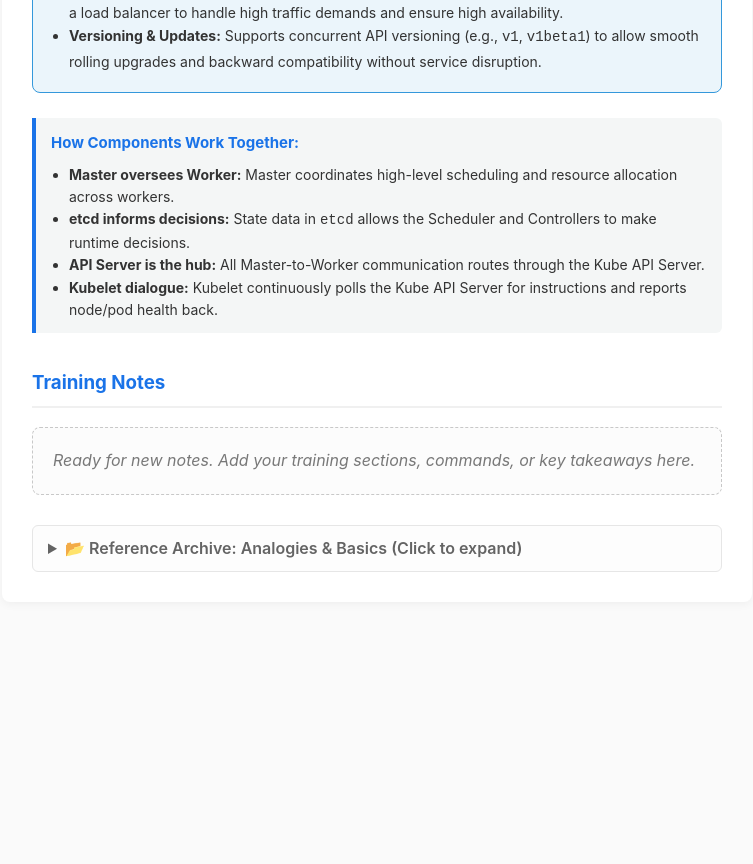
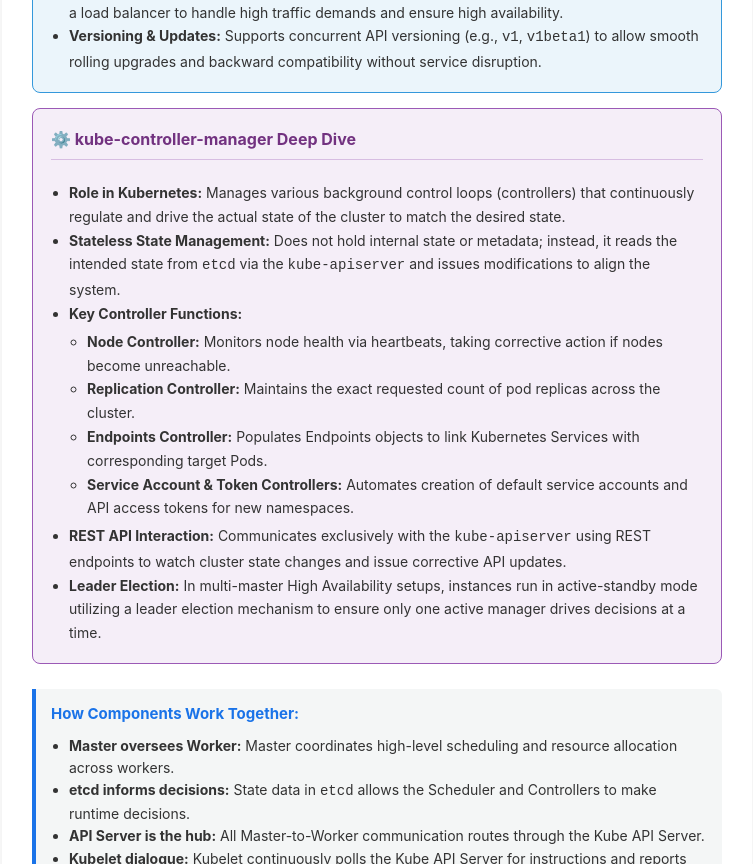
Before and after one commit to ivantarpanov94-prog/k8s-reference, a plain HTML site: page index.html in a window 1280 px wide. Shown: the part 1357-2221 px from the top of the page, without its empty margins (263-1016 px from the left). Before the commit the page ends 1999 px from the top, so only its background shows below. Drawn offline with Linux system fonts and the light colour scheme.

Commit message:
Kube Controller Manager

```diff
--- a/index.html
+++ b/index.html
@@ -58,7 +58,7 @@
         </div>
 
         <!-- DEEP DIVE: KUBE-APISERVER -->
-        <div style="background-color:rgb(235,245,251);border:1.5px solid rgb(52,152,219);border-radius:8px;padding:18px;margin-bottom:25px;">
+        <div style="background-color:rgb(235,245,251);border:1.5px solid rgb(52,152,219);border-radius:8px;padding:18px;margin-bottom:15px;">
             <h4 style="margin-top:0;color:rgb(31,97,141);border-bottom:1px solid rgb(174,214,241);padding-bottom:6px;">
                 🌐 kube-apiserver Deep Dive</h4>
             <ul style="padding-left:18px;font-size:14px;margin-top:8px;margin-bottom:0;line-height:1.7;">
@@ -69,6 +69,26 @@
                 <li><strong>Security Pipeline:</strong> Enforces security mechanisms on every request through three sequential gates: <strong>Authentication</strong>, <strong>Authorization</strong> (RBAC), and <strong>Admission Control</strong>.</li>
                 <li><strong>Scaling & Performance:</strong> Designed to scale horizontally. Multiple instances run stateless behind a load balancer to handle high traffic demands and ensure high availability.</li>
                 <li><strong>Versioning & Updates:</strong> Supports concurrent API versioning (e.g., <code>v1</code>, <code>v1beta1</code>) to allow smooth rolling upgrades and backward compatibility without service disruption.</li>
+            </ul>
+        </div>
+
+        <!-- DEEP DIVE: KUBE-CONTROLLER-MANAGER -->
+        <div style="background-color:rgb(245,238,248);border:1.5px solid rgb(155,89,182);border-radius:8px;padding:18px;margin-bottom:25px;">
+            <h4 style="margin-top:0;color:rgb(114,50,128);border-bottom:1px solid rgb(215,189,226);padding-bottom:6px;">
+                ⚙️ kube-controller-manager Deep Dive</h4>
+            <ul style="padding-left:18px;font-size:14px;margin-top:8px;margin-bottom:0;line-height:1.7;">
+                <li><strong>Role in Kubernetes:</strong> Manages various background control loops (controllers) that continuously regulate and drive the actual state of the cluster to match the desired state.</li>
+                <li><strong>Stateless State Management:</strong> Does not hold internal state or metadata; instead, it reads the intended state from <code>etcd</code> via the <code>kube-apiserver</code> and issues modifications to align the system.</li>
+                <li><strong>Key Controller Functions:</strong>
+                    <ul style="padding-left:18px;margin-top:4px;margin-bottom:4px;">
+                        <li><strong>Node Controller:</strong> Monitors node health via heartbeats, taking corrective action if nodes become unreachable.</li>
+                        <li><strong>Replication Controller:</strong> Maintains the exact requested count of pod replicas across the cluster.</li>
+                        <li><strong>Endpoints Controller:</strong> Populates Endpoints objects to link Kubernetes Services with corresponding target Pods.</li>
+                        <li><strong>Service Account & Token Controllers:</strong> Automates creation of default service accounts and API access tokens for new namespaces.</li>
+                    </ul>
+                </li>
+                <li><strong>REST API Interaction:</strong> Communicates exclusively with the <code>kube-apiserver</code> using REST endpoints to watch cluster state changes and issue corrective API updates.</li>
+                <li><strong>Leader Election:</strong> In multi-master High Availability setups, instances run in active-standby mode utilizing a leader election mechanism to ensure only one active manager drives decisions at a time.</li>
             </ul>
         </div>
 
```
